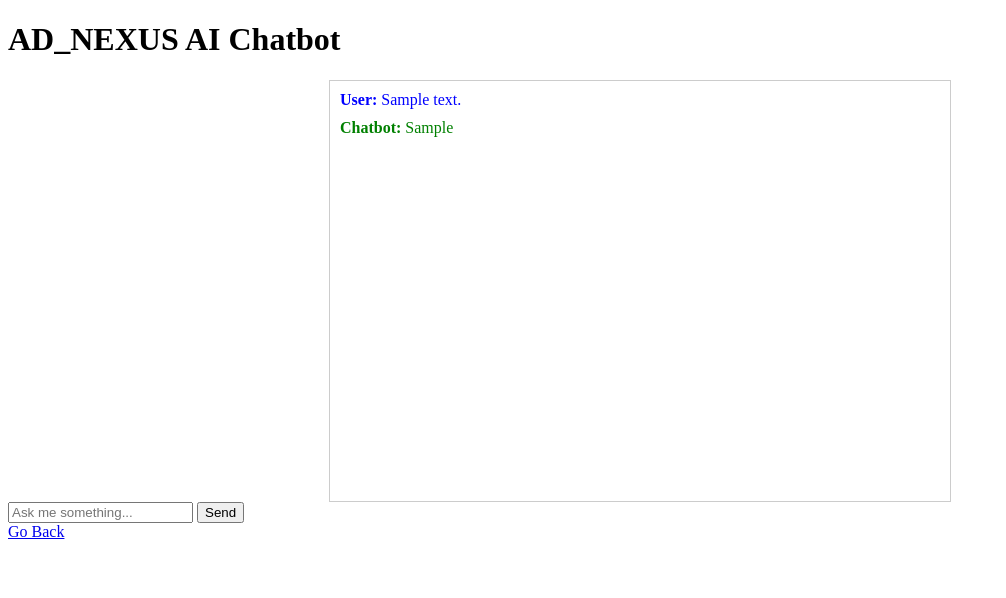
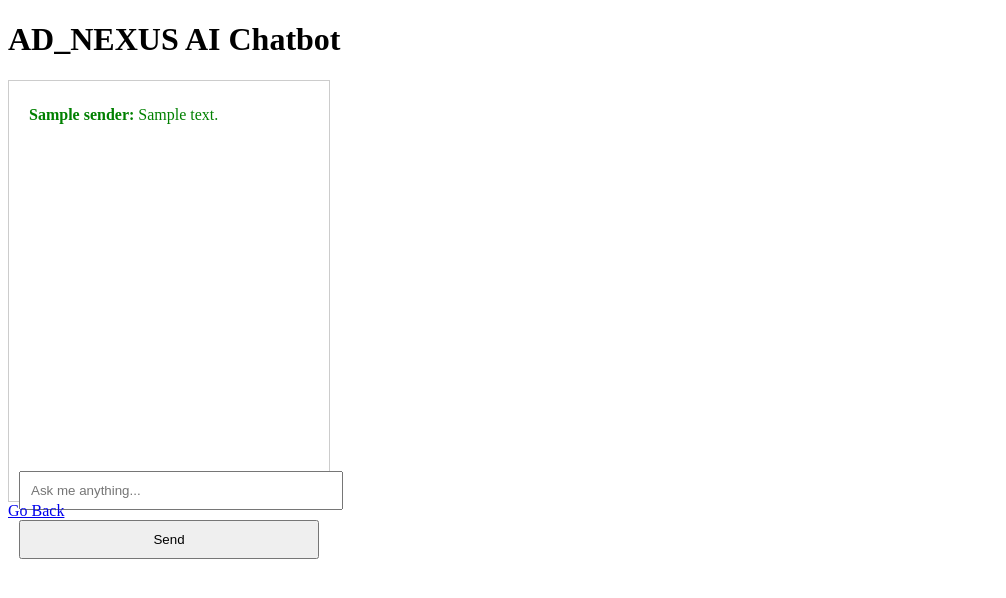
Before and after one commit to goldenjeffempire/Ad_Nexus, a Django app: template ads_nexus/templates/ads_nexus/chatbot_interface.html in a window 1280 px wide. Shown: the top 598 px of the page, without its empty margins (0-1006 px from the left). Run offline with Django 5.2, Linux system fonts and the light colour scheme; the template is opened without the code that fills it: most values are stand-ins (such as "Sample title", 1, 10 or a date in 2020).

Commit message:
Integrated AI-powered chatbot for marketing assistance

```diff
--- a/ads_nexus/templates/ads_nexus/chatbot_interface.html
+++ b/ads_nexus/templates/ads_nexus/chatbot_interface.html
@@ -5,42 +5,83 @@
     <meta name="viewport" content="width=device-width, initial-scale=1.0">
     <title>AI Chatbot - AD_NEXUS</title>
     <style>
-        .chat-box {
-            width: 100%;
-            max-width: 600px;
-            margin: 0 auto;
+        .chatbot-container {
+            width: 300px;
+            height: 400px;
             border: 1px solid #ccc;
             padding: 10px;
-            height: 400px;
+            display: flex;
+            flex-direction: column;
+        }
+        .chat-box {
+            height: 350px;
             overflow-y: scroll;
+            flex-grow: 1;
+            padding: 10px;
         }
         .chat-message {
             margin-bottom: 10px;
         }
         .user-message {
             color: blue;
+            margin: 5px 0;
         }
         .chatbot-message {
             color: green;
+            margin: 5px 0;
+        }
+        input[type="text"] {
+            width: 100%;
+            padding: 10px;
+            margin: 10px 0;
+        }
+        button {
+            padding: 10px;
+            cursor: pointer;
         }
     </style>
 </head>
 <body>
     <h1>AD_NEXUS AI Chatbot</h1>
-    <div class="chat-box">
-        <div class="chat-message user-message">
-            <strong>User:</strong> {{ user_message }}
+    <div class="chatbot-container">
+        <div class="chatbox">
+            <div id="chat-box" class="chat-box">
+                {% for message in chat_history %}
+                    <div class="chat-message {% if message.sender == 'user' %}user-message{% else %}chatbot-message{% endif %}">
+                        <strong>{{ message.sender|capfirst }}:</strong> {{ message.message }}
+                    </div>
+                {% endfor %}
+            </div>
         </div>
-        <div class="chat-message chatbot-message">
-            <strong>Chatbot:</strong> {{ chatbot_response }}
-        </div>
+        <input type="text" id="user-input" name="user_message" placeholder="Ask me anything..." required>
+        <button onclick="sendMessage()">Send</button>
     </div>
 
-    <form method="POST">
-        {% csrf_token %}
-        <input type="text" name="user_message" placeholder="Ask me something..." required>
-        <button type="submit">Send</button>
-    </form>
+    <script>
+        function sendMessage() {
+            const userInput = document.getElementById('user-input').value;
+            const chatBox = document.getElementById('chat-box');
+
+            // Display user message
+            chatBox.innerHTML += `<div class="chat-message user-message"><strong>User:</strong> ${userInput}</div>`;
+
+            // Send message to backend for processing
+            fetch('/send_message', {
+                method: 'POST',
+                headers: { 'Content-Type': 'application/json' },
+                body: JSON.stringify({ message: userInput })
+            })
+            .then(response => response.json())
+            .then(data => {
+                // Display the chatbot's response
+                chatBox.innerHTML += `<div class="chat-message chatbot-message"><strong>Chatbot:</strong> ${data.reply}</div>`;
+                chatBox.scrollTop = chatBox.scrollHeight; // Scroll to the latest message
+            });
+
+            // Clear input field
+            document.getElementById('user-input').value = '';
+        }
+    </script>
 
     <a href="/">Go Back</a>
 </body>
```
Also changed, not shown: ads_nexus/chatbot.py (+24 -0 lines), ads_nexus/urls.py (+11 -10 lines), ads_nexus/views.py (+13 -1 lines).
